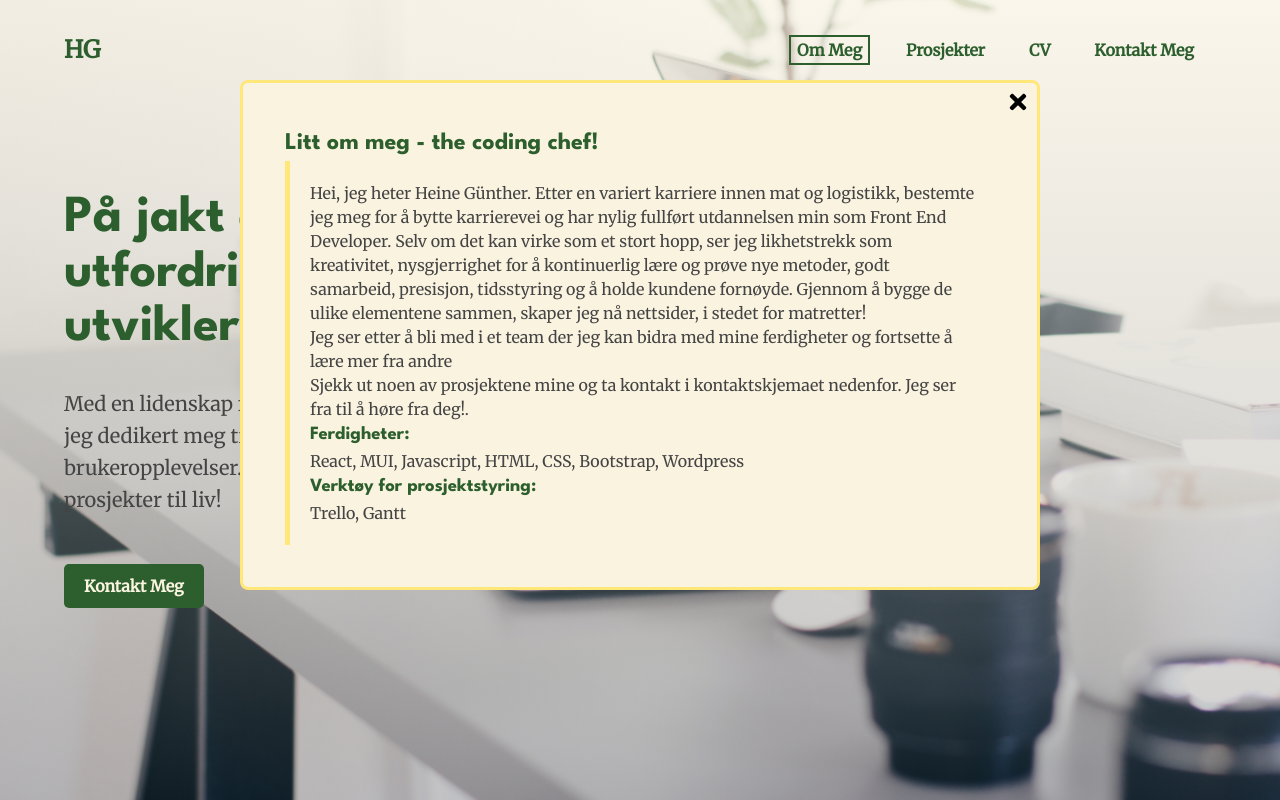
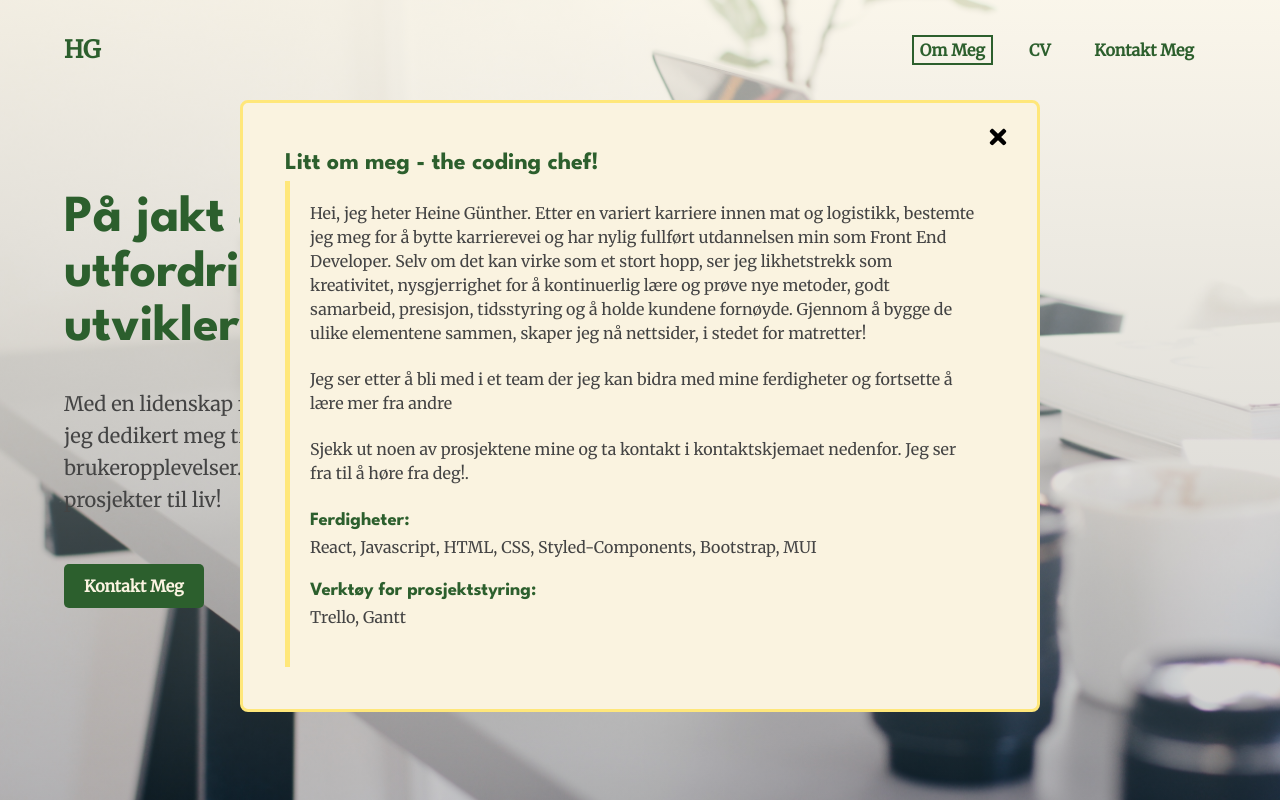
Before and after one commit to coding-chef77/portfolio2, a React (Vite) app: page / in a window 1280 px wide. Both pictures are taken after a click on the button "Om Meg". Shown: the top 800 px of the page. Built offline with nearby package versions, Linux system fonts and the light colour scheme.

Commit message:
Small desig change.

```diff
--- a/src/App.jsx
+++ b/src/App.jsx
@@ -39,7 +39,10 @@ function App() {
       <MainContent>
         <HeroPage onNavigate={setActivePage} />
         {activePage.page && (
-          <OverlayContent onClose={handleCloseOverlay}>
+          <OverlayContent
+            onClose={handleCloseOverlay}
+            closeIconPosition="top-right"
+          >
             {renderPage()}
           </OverlayContent>
         )}
@@ -80,17 +83,26 @@ const MainContent = styled.div`
 
 const CloseIcon = styled(FaTimes)`
   position: absolute;
-  top: 10px;
-  right: 10px;
+  top: ${(props) => (props.position === "top-right" ? "45px" : "auto")};
+  right: ${(props) => (props.position === "top-right" ? "30px" : "auto")};
+  bottom: ${(props) => (props.position === "bottom-right" ? "40px" : "auto")};
   cursor: pointer;
   font-size: 24px;
   z-index: 11;
 `;
 
+const OverlayHeader = styled.div`
+  display: flex;
+  justify-content: flex-end;
+  padding: 10px;
+`;
+
 const OverlayContent = ({ children, onClose }) => {
   return (
     <Overlay>
-      <CloseIcon onClick={onClose} />
+      <OverlayHeader>
+        <CloseIcon onClick={onClose} position="top-right" />
+      </OverlayHeader>
       {children}
     </Overlay>
   );
--- a/src/NavBar.jsx
+++ b/src/NavBar.jsx
@@ -9,11 +9,6 @@ const NavBar = ({ onNavigate }) => {
         <StyledListItem>
           <StyledButton onClick={() => onNavigate({ page: "about" })}>
             Om Meg
-          </StyledButton>
-        </StyledListItem>
-        <StyledListItem>
-          <StyledButton onClick={() => onNavigate({ page: "projects" })}>
-            Prosjekter
           </StyledButton>
         </StyledListItem>
         <StyledListItem>
--- a/src/pages/AboutPage.jsx
+++ b/src/pages/AboutPage.jsx
@@ -3,12 +3,12 @@ import styled from "styled-components";
 const AboutPage = () => {
   const skillsets = [
     "React",
-    "MUI",
     "Javascript",
     "HTML",
     "CSS",
+    "Styled-Components",
     "Bootstrap",
-    "Wordpress",
+    "MUI",
   ];
   const projectManagementTools = ["Trello", "Gantt"];
 
@@ -18,7 +18,7 @@ const AboutPage = () => {
         <h2>Litt om meg - the coding chef!</h2>
       </div>
       <Content>
-        <p>
+        <Text>
           Hei, jeg heter Heine Günther. Etter en variert karriere innen mat og
           logistikk, bestemte jeg meg for å bytte karrierevei og har nylig
           fullført utdannelsen min som Front End Developer. Selv om det kan
@@ -27,19 +27,19 @@ const AboutPage = () => {
           samarbeid, presisjon, tidsstyring og å holde kundene fornøyde. Gjennom
           å bygge de ulike elementene sammen, skaper jeg nå nettsider, i stedet
           for matretter!
-        </p>
-        <p>
+        </Text>
+        <Text>
           Jeg ser etter å bli med i et team der jeg kan bidra med mine
           ferdigheter og fortsette å lære mer fra andre
-        </p>
-        <p>
+        </Text>
+        <Text>
           Sjekk ut noen av prosjektene mine og ta kontakt i kontaktskjemaet
           nedenfor. Jeg ser fra til å høre fra deg!.
-        </p>
+        </Text>
         <h3>Ferdigheter:</h3>
-        <p>{skillsets.join(", ")}</p>
+        <TextSkills>{skillsets.join(", ")}</TextSkills>
         <h3>Verktøy for prosjektstyring:</h3>
-        <p>{projectManagementTools.join(", ")}</p>
+        <TextSkills>{projectManagementTools.join(", ")}</TextSkills>
       </Content>
     </Wrapper>
   );
@@ -54,6 +54,13 @@ const Wrapper = styled.div`
   border-radius: 8px;
 `;
 
+const Text = styled.p`
+  margin-bottom: 22px;
+`;
+
+const TextSkills = styled.p`
+  margin-bottom: 18px;
+`;
 const Content = styled.div`
   padding: 20px;
   border-left: 5px solid var(--yellow-accent);
--- a/src/pages/ContactPage.jsx
+++ b/src/pages/ContactPage.jsx
@@ -92,7 +92,11 @@ const ContactPage = () => {
               <FaPaperPlane />
               {loading ? "Loading..." : "Send"}
             </SubmitButton>
-            {message && <Message>{message}</Message>}
+            {message && (
+              <Message success={message === "Takk for at du tar kontakt!"}>
+                {message}
+              </Message>
+            )}
           </form>
         </StyledCardContent>
       </StyledCard>
@@ -107,8 +111,8 @@ const MainContainer = styled.div`
 `;
 
 const StyledCard = styled.div`
-  background-color: #363636;
-  border: 2px solid #f27735;
+  background-color: var(--background-color);
+  border: 2px solid var(--yellow-accent);
   box-shadow: 0px 4px 6px rgba(0, 0, 0, 0.1);
   position: relative;
 `;
@@ -128,7 +132,8 @@ const StyledInput = styled.input`
   padding: 8px;
   margin: 8px 0;
   box-sizing: border-box;
-  background-color: #ddeeff;
+  background-color: var(--secondary-text);
+  color: #fff;
 `;
 
 const StyledTextArea = styled.textarea`
@@ -136,7 +141,8 @@ const StyledTextArea = styled.textarea`
   padding: 8px;
   margin: 8px 0;
   box-sizing: border-box;
-  background-color: #ddeeff;
+  background-color: var(--secondary-text);
+  color: #fff;
   resize: vertical; // Allows the user to resize the textarea vertically
 `;
 
@@ -149,6 +155,16 @@ const SubmitButton = styled.button`
   align-items: center;
   gap: 8px;
   margin-top: 16px;
+  padding: 10px 20px;
+  border: none;
+  border-radius: 5px;
+  background-color: var(--verdant-green);
+  color: var(--background-color);
+
+  &:hover {
+    background-color: var(--accent-teal);
+    color: black;
+  }
 `;
 
 const Message = styled.p`
```
